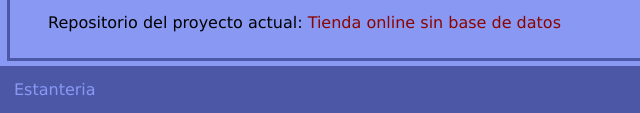
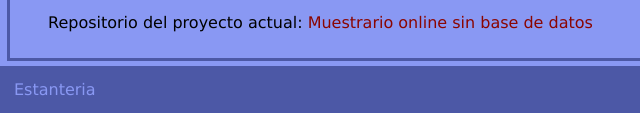
Before and after one commit to RicardoCDEV/muestrario-online-sin-base-de-datos, a plain HTML site: page pages/about.html in a window 1280 px wide. Shown: the part 977-1090 px from the top of the page, 0-640 px from the left. Drawn offline with Linux system fonts and the light colour scheme.

Commit message:
Agregado el link al repositorio

```diff
--- a/pages/about.html
+++ b/pages/about.html
@@ -107,7 +107,7 @@
                                 <a href="https://www.linkedin.com/in/ricardo-castro-a5106a184/" target="_blank">Ricardo Castro</a>
                             </div>
                         </div>
-                        <p>Repositorio del proyecto actual: <a href="#" target="_blank"class="repo-link">Tienda online sin base de datos</a></p>
+                        <p>Repositorio del proyecto actual: <a href="https://github.com/RicardoCDEV/muestrario-online-sin-base-de-datos/tree/gh-pages" target="_blank"class="repo-link">Muestrario online sin base de datos</a></p>
                     </div>
 				</fieldset>
 			</section>
```
